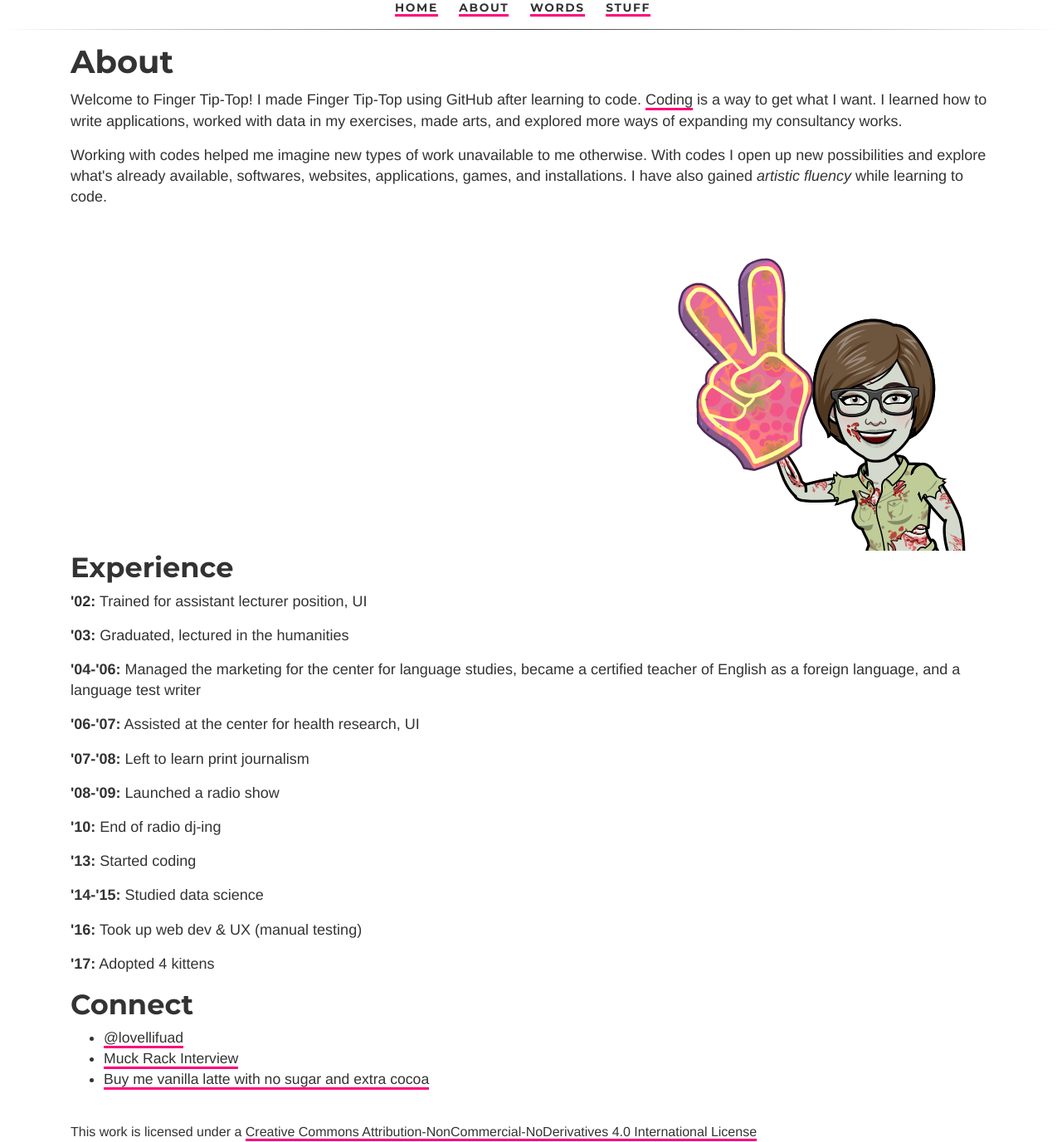
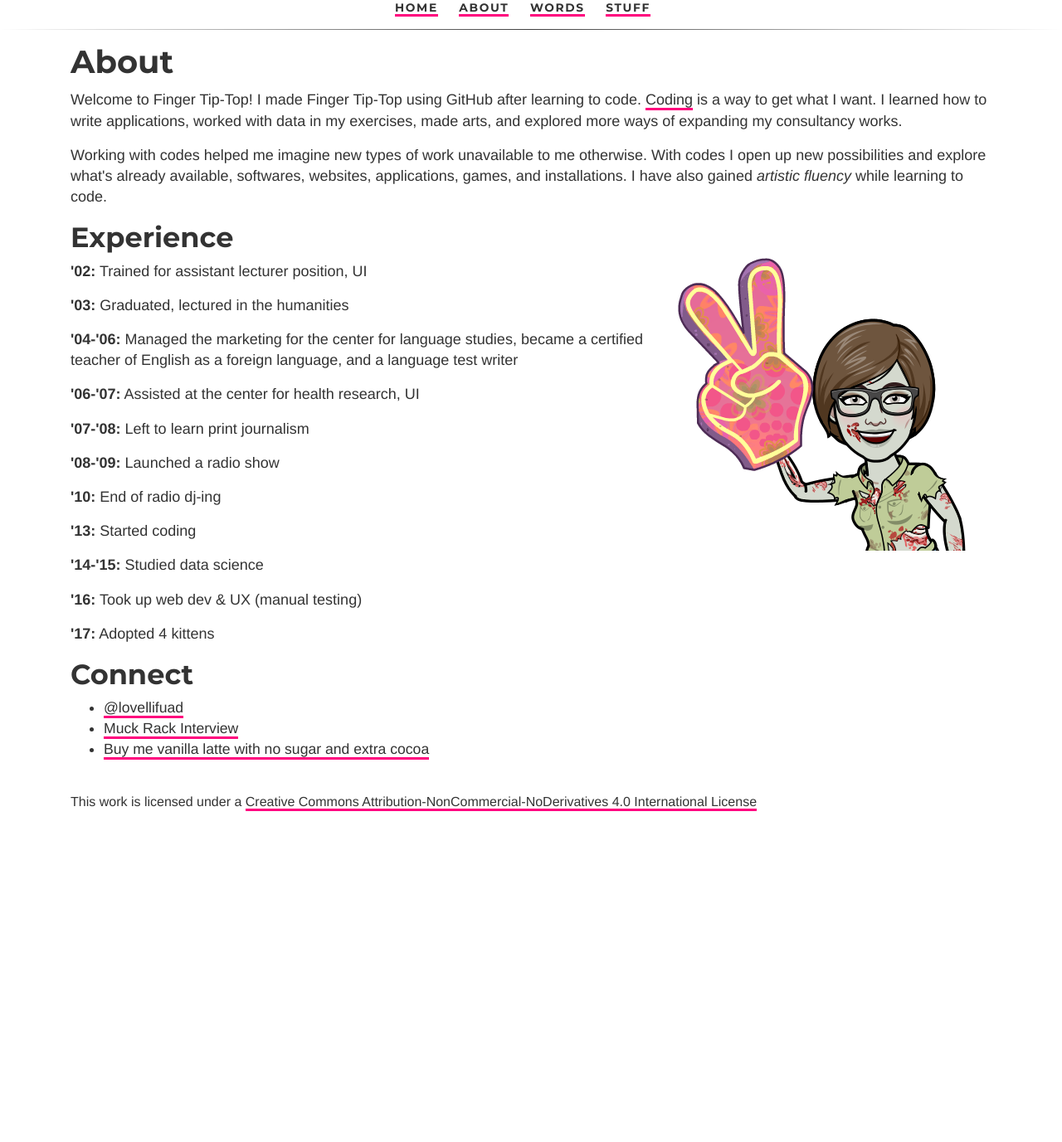
Before and after one commit to ariesti/ariesti.github.io, a Jekyll site: the page built from about/index.html, in a window 1280 px wide. Shown: the whole page at 83% size. Built offline with Jekyll 4.4.1, drawn with Linux system fonts in a browser that asks for light colours; after the commit the page ends 979 px from its top, so only the background shows below that.

Commit message:
Update index.html

```diff
--- a/about/index.html
+++ b/about/index.html
@@ -4,7 +4,6 @@ title: About Lovelli Fuad
 tagline: Coding is a way to get what I want
 description: Some details about Finger Tip-top and why it was created
 ---
-<div class="left">
 <h1>About</h1>
 
 <p>
@@ -19,11 +18,9 @@ Working with codes helped me imagine new types of work unavailable to me otherwi
 With codes I open up new possibilities and explore what's already available, softwares, websites, applications, games, and installations.
 I have also gained <i>artistic fluency</i> while learning to code.
 </p>
-</div>
 
 <img src="/assets/1-ftt.png" alt="Flowers in Chania" style="float:right" />
 
-<div class="right">
 <h2>Experience</h2>
 <p><strong>'02:</strong> Trained for assistant lecturer position, UI</p>
 <p><strong>'03:</strong> Graduated, lectured in the humanities</p>
@@ -36,9 +33,7 @@ I have also gained <i>artistic fluency</i> while learning to code.
 <p><strong>'14-'15:</strong> Studied data science</p>
 <p><strong>'16:</strong> Took up web dev & UX (manual testing)</p>
 <p><strong>'17:</strong> Adopted 4 kittens</p>
-</div>
 
-<div class="clear">
 <h2>Connect</h2>
 
 <ul class="links">
@@ -50,4 +45,3 @@ I have also gained <i>artistic fluency</i> while learning to code.
 <br>
 This work is licensed under a <a rel="license" href="http://creativecommons.org/licenses/by-nc-nd/4.0/">Creative Commons Attribution-NonCommercial-NoDerivatives 4.0 International License</a>
 <br>
-</div>
```
